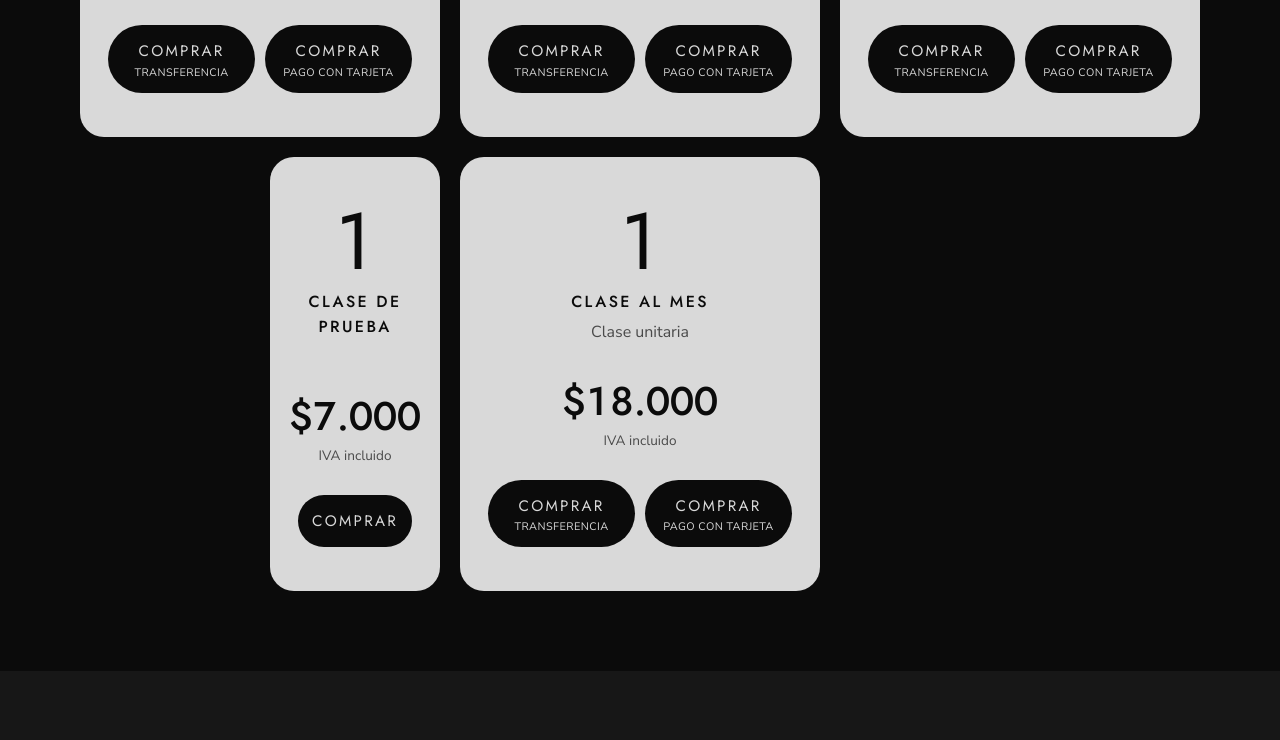
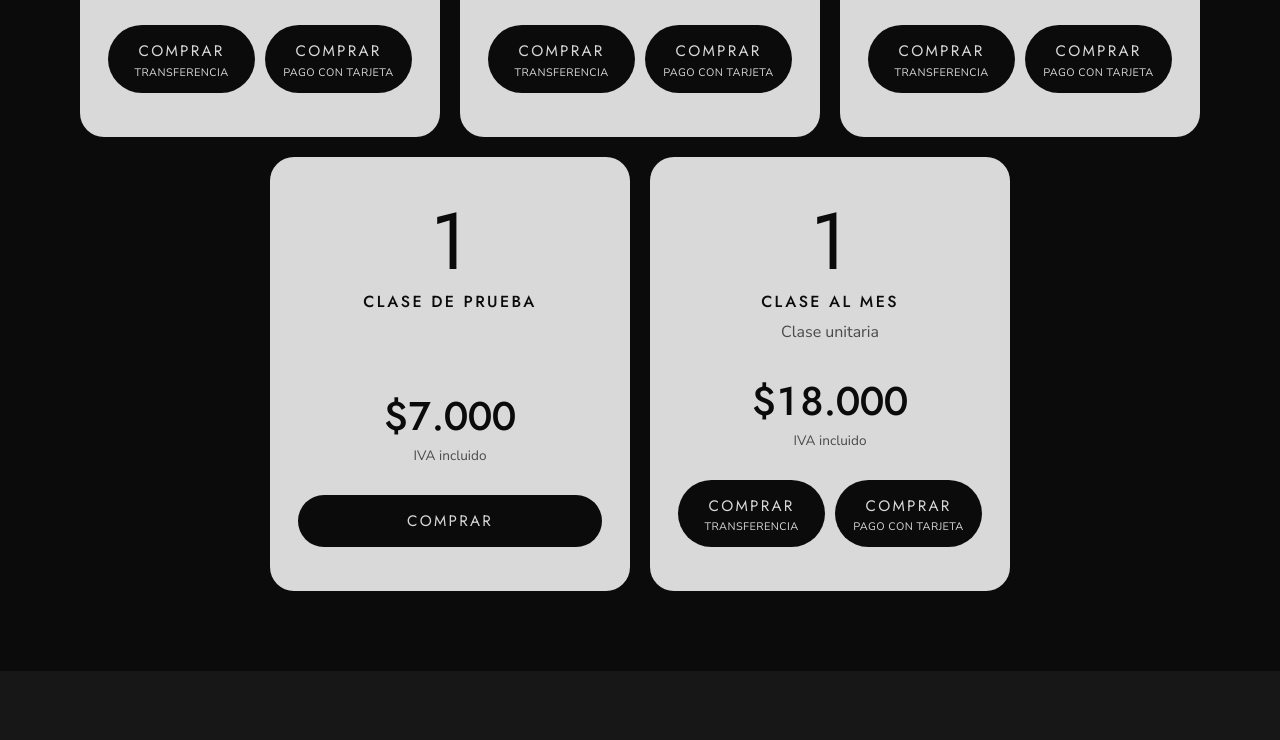
Before and after one commit to almandozmi/espacio-alma, a plain HTML site: page site/index.html in a window 1280 px wide. Shown: the part 3129-3869 px from the top of the page. Drawn offline with Linux system fonts and the light colour scheme; grey boxes are pictures that could not be loaded.

Commit message:
fix(pricing): give all cards the same width

```diff
--- a/site/css/pricing.css
+++ b/site/css/pricing.css
@@ -3,16 +3,14 @@
   font-weight: 600;
 }
 
-/* Phones: one row per plan, prices on the right (they wrap below if they don't fit).
+/* Phones: one card per row, prices on the right (they wrap below if they don't fit).
    Wider screens: the three monthly plans on top, the two single classes centered under them. */
 .plans {
-  display: flex;
-  flex-wrap: wrap;
+  display: grid;
   gap: 12px;
   margin-top: 28px;
 
   @media (min-width: 768px) {
-    display: grid;
     grid-template-columns: repeat(6, minmax(0, 1fr));
     gap: 20px;
     margin-top: 48px;
@@ -21,7 +19,6 @@
 
 .plan {
   display: flex;
-  flex: 1 1 260px;
   flex-wrap: wrap;
   align-items: center;
   justify-content: space-between;
@@ -43,7 +40,11 @@
     text-align: center;
 
     &:nth-child(4) {
-      grid-column-start: 2;
+      grid-column: 2 / span 2;
+    }
+
+    &:nth-child(5) {
+      grid-column: 4 / span 2;
     }
   }
 }
```
